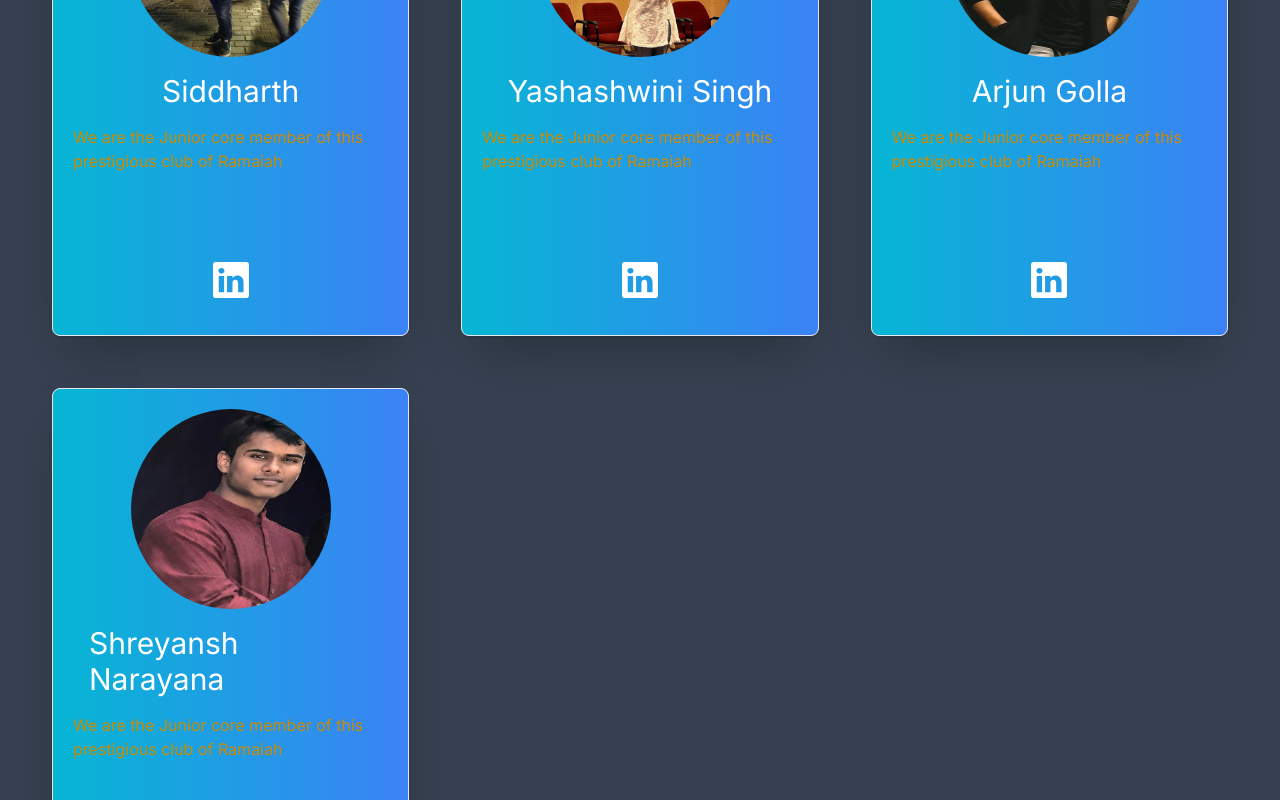
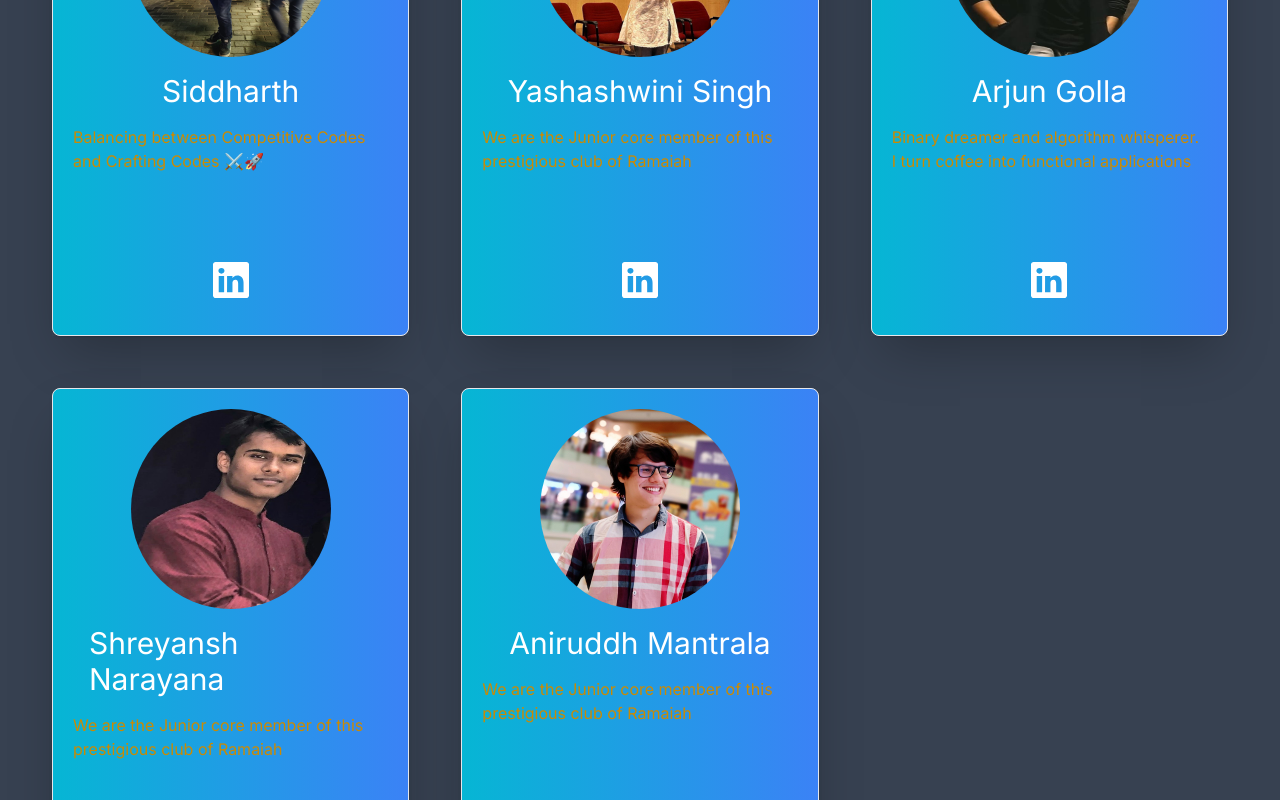
Before and after one commit to PRATEEK-VERNEKAR/CodeRIT-Website, a Next.js app: page /team in a window 1280 px wide. Shown: the part 4420-5220 px from the top of the page. Built offline with nearby package versions, Linux system fonts and the light colour scheme.

Commit message:
checking

```diff
--- a/src/app/team/Juniors.js
+++ b/src/app/team/Juniors.js
@@ -39,7 +39,7 @@ const Juniors=[
         "name":"Siddharth",
         "src":"/Juniors/Siddharth.jpg",
         "url":"https://www.linkedin.com/in/siddharth-bhetariya/",
-        "desc":"We are the Junior core member of this prestigious club of Ramaiah"
+        "desc":"Balancing between Competitive Codes and Crafting Codes ⚔️🚀"
     },
     {
         "name":"Yashashwini Singh",
@@ -51,7 +51,7 @@ const Juniors=[
         "name":"Arjun Golla",
         "src":"/Juniors/Arjun.jpg",
         "url":"https://www.linkedin.com/in/arjungolla/",
-        "desc":"We are the Junior core member of this prestigious club of Ramaiah"
+        "desc":"Binary dreamer and algorithm whisperer. I turn coffee into functional applications"
     },
     {
         "name":"Shreyansh Narayana",
@@ -61,7 +61,7 @@ const Juniors=[
     },
     // {
     //     "name":"Meena Kumari",
-    //     "src":"/Juniors/Meena.jpg",
+    //     "src":"/Juniors/Meena.jpg",`
     //     "url":"https://www.linkedin.com/in/shreyansh-narayan-878b09222/",
     //     "desc":"We are the Junior core member of this prestigious club of Ramaiah"
     // },
@@ -71,12 +71,12 @@ const Juniors=[
     //     "url":"https://in.linkedin.com/in/amogh-sk",
     //     "desc":"We are the Junior core member of this prestigious club of Ramaiah"
     // },
-    // {
-    //     "name":"Aniruddh Mantrala",
-    //     "src":"/Juniors/Aniruddh.jpg",
-    //     "url":"https://www.linkedin.com/in/aniruddh-mantrala-31abb2221/",
-    //     "desc":"We are the Junior core member of this prestigious club of Ramaiah"
-    // },
+    {
+        "name":"Aniruddh Mantrala",
+        "src":"/Juniors/Aniruddh.jpg",
+        "url":"https://www.linkedin.com/in/aniruddh-mantrala-31abb2221/",
+        "desc":"We are the Junior core member of this prestigious club of Ramaiah"
+    },
 ]
 
 
```
Also changed, not shown: public/Juniors/Aniruddh.jpg (added).
